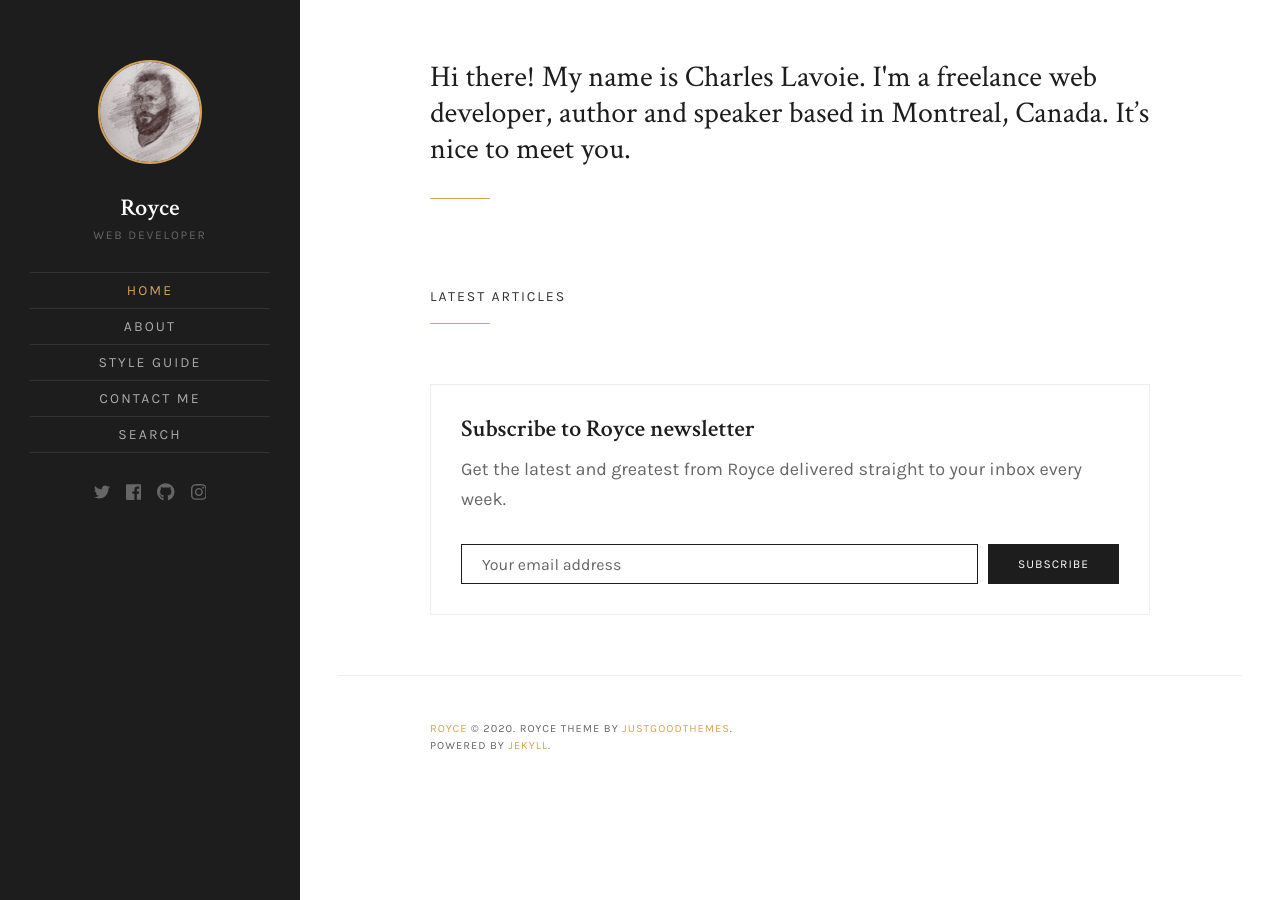
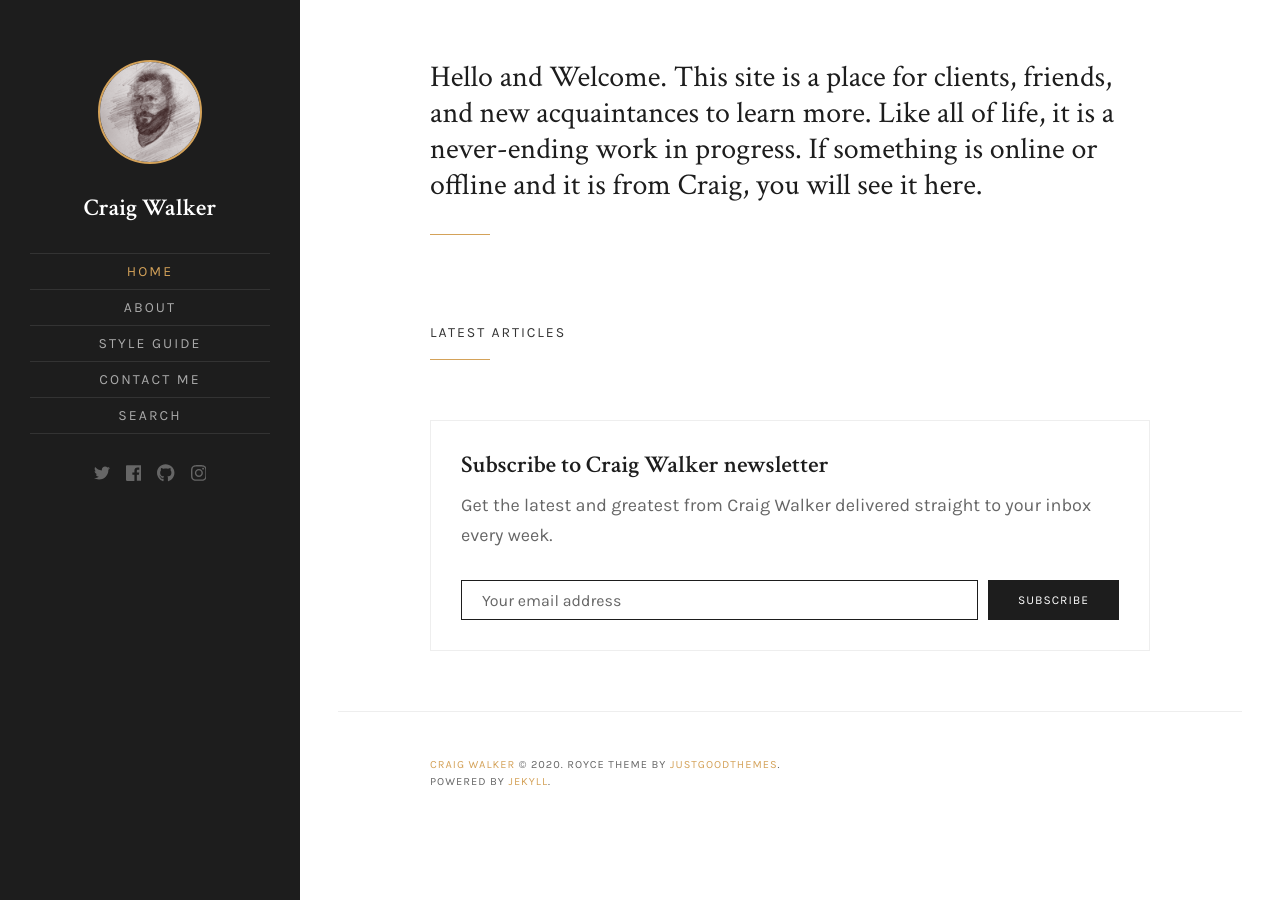
Before and after one commit to walkercraig/walkercraig, a Jekyll site: the page built from index.html, in a window 1280 px wide. Built offline with Jekyll 4.4.1, drawn with Linux system fonts in a browser that asks for light colours; the list of posts is cut into pages by our own code.

Commit message:
Update _config.yml

```diff
--- a/_config.yml
+++ b/_config.yml
@@ -1,12 +1,12 @@
 # Site settings
-name: 'Royce'
-description: 'Web Developer'
-meta_description: 'Jekyll template, minimal style, perfect for bloggers.'
+name: 'Craig Walker'
+description:
+meta_description:
 logo:
 # Author image is used in site sidebar and greetings in the home page hero text
 author:
   image: 'beardsketchcrop.png'
-  greetings: "Hi there! My name is Charles Lavoie. I'm a freelance web developer, author and speaker based in Montreal, Canada. It’s nice to meet you."
+  greetings: "Hello and Welcome. This site is a place for clients, friends, and new acquaintances to learn more. Like all of life, it is a never-ending work in progress. If something is online or offline and it is from Craig, you will see it here."
 favicon: 'assets/images/favicon.ico'
 baseurl: /roycetest
 production_url: https://royce.netlify.com/
@@ -59,4 +59,4 @@ sass:
   sass_dir: _sass
   style: compressed
 
-theme: jekyll-theme-royce
+theme: royce
```
